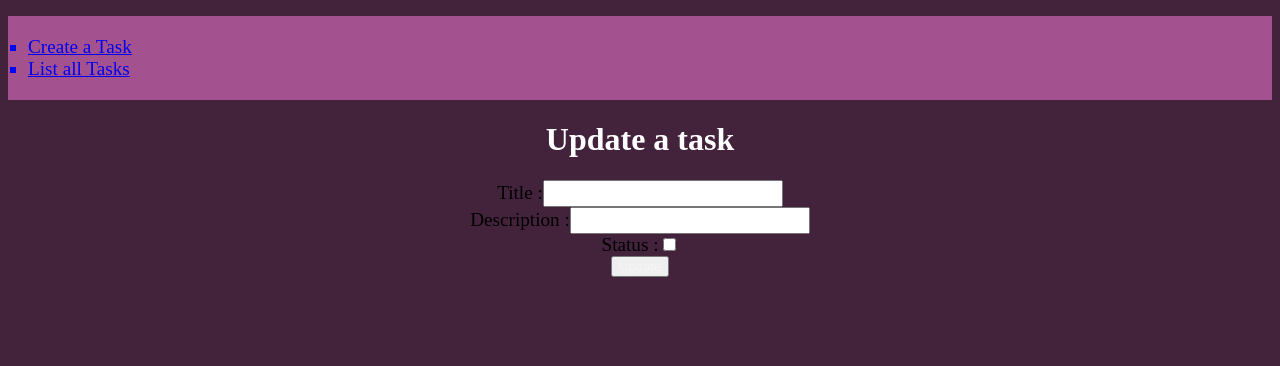
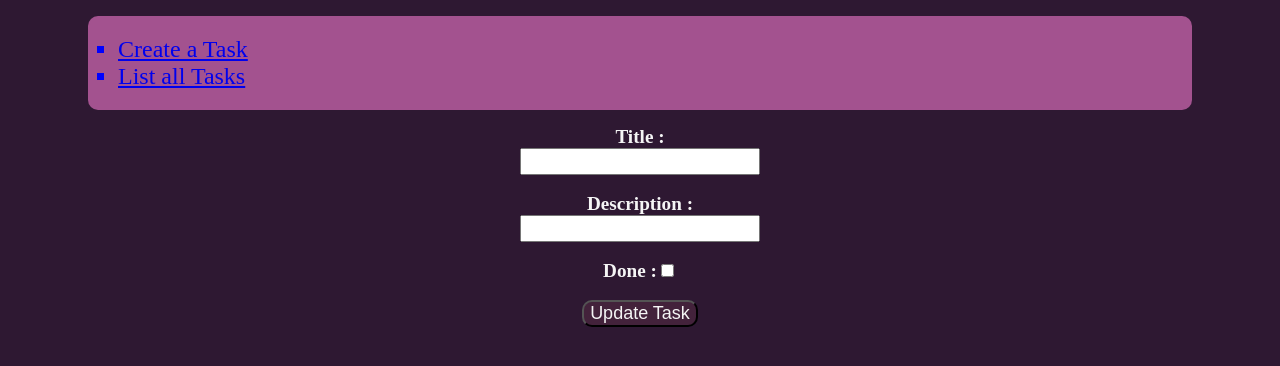
Before and after one commit to Guilbault2063074/ProjetReact, a React (Create React App) app in the folder projet/frontend/: page /UpdateTask in a window 1280 px wide. Shown: the top 366 px of the page. Built offline with nearby package versions, Linux system fonts and the light colour scheme.

Commit message:
updaté le taskview

```diff
--- a/projet/frontend/src/App.css
+++ b/projet/frontend/src/App.css
@@ -4,10 +4,14 @@ ul {
     text-align: left;
     list-style-type: square;
     color: blue;
+    margin-left: 80px;
+    margin-right: 80px;
+    border-radius: 10px;
 }
 
 li {
-    font-size: larger;
+    font-size: x-large;
+    margin-left: 10px;
 }
 
 div {
--- a/projet/frontend/src/App.js
+++ b/projet/frontend/src/App.js
@@ -3,7 +3,7 @@ import './App.css'
 import RouteComponent from "./routes";
 
 function App() {
-  document.body.style = 'background: #43223b;';
+  document.body.style = 'background: #2e1832;';
   return (
     <BrowserRouter>
     <div>
--- a/projet/frontend/src/TaskView.js
+++ b/projet/frontend/src/TaskView.js
@@ -4,18 +4,18 @@ import { useNavigate } from "react-router";
 
 
 function GoToUpdate() {
-    const navigate = useNavigate();
-    navigate("/UpdateTask")
+
 }
 
 const TaskView = (props)=>{
+    const navigate = useNavigate();
     return(
         <div style={{backgroundColor:"purple", marginLeft:"200px",marginRight:"200px",padding:"10px",textAlign:"left", borderRadius:"15px"}}>
             <u style={{color:"whitesmoke"}}><h2>{props.title}</h2>
             <h4 style={{margin:"0px"}}>Description</h4></u>
             <p style={{marginTop:"2px"}}>{props.description}</p>
-            <p>Status : {(props.isDone == "on") ? "Done" : "In Progress"}</p>
-            <button style={{backgroundColor:"purple",borderRadius:"10px"}} onClick={()=>{}}>Update this Task</button>
+            <p><b><u>Status</u>:</b> {(props.isDone == "on") ? "Done" : "In Progress"}</p>
+            <button style={{backgroundColor:"purple",borderRadius:"10px"}} onClick={navigate("/UpdateTask")}>Update this Task</button>
         </div>
     )
 }
--- a/projet/frontend/src/UpdateTask.js
+++ b/projet/frontend/src/UpdateTask.js
@@ -1,7 +1,9 @@
 
 import { useState } from "react"
 
-const update = () => {console.log("a")}
+function onSubmit() {
+    console.log("submit")
+}
 
 function UpdateTask() {
 
@@ -18,28 +20,25 @@ function UpdateTask() {
 
 
     return(
-        <div>
-            <h1>Update a task</h1>
+        <form onSubmit={onSubmit}>
+        <b>
+    <label htmlFor="Title" style={{color:"whitesmoke"}}>Title :</label>
+    <br/>
+    <input id="Title" type="text" name="title" onChange={HandleChange}></input><br/><br/>
 
-            <div>
-                <label>
-                Title :
-                <input type="text" onChange={HandleChange}/>
-            </label>
-            <br/>
-            <label>
-                Description :
-                <input type="text"  onChange={HandleChange} />
-            </label>
-            <br/>
-            <label>
-                Status :
-                <input type="checkbox"  onChange={HandleChange}/>
-            </label>
-            <br/>
-            <button type="button" onClick={update}>Update</button>
-            </div>
-        </div>
+
+    <label htmlFor="Description" style={{color:"whitesmoke",}} >Description :</label>
+    <br/>
+    <input id="Description" type="text" name="description" onChange={HandleChange}></input><br/><br/>
+
+
+    <label htmlFor="Title" style={{color:"whitesmoke"}}>Done :</label>
+    <input id="Done" type="checkbox" name="isDone" onChange={HandleChange}></input><br/><br/>
+
+
+    <input id="Submit" type="submit" value="Update Task" style={{color:"whitesmoke", backgroundColor:"#43223b",borderRadius:"10px"}} onChange={HandleChange}></input>
+    </b>
+    </form>
     )
 }
 
```
